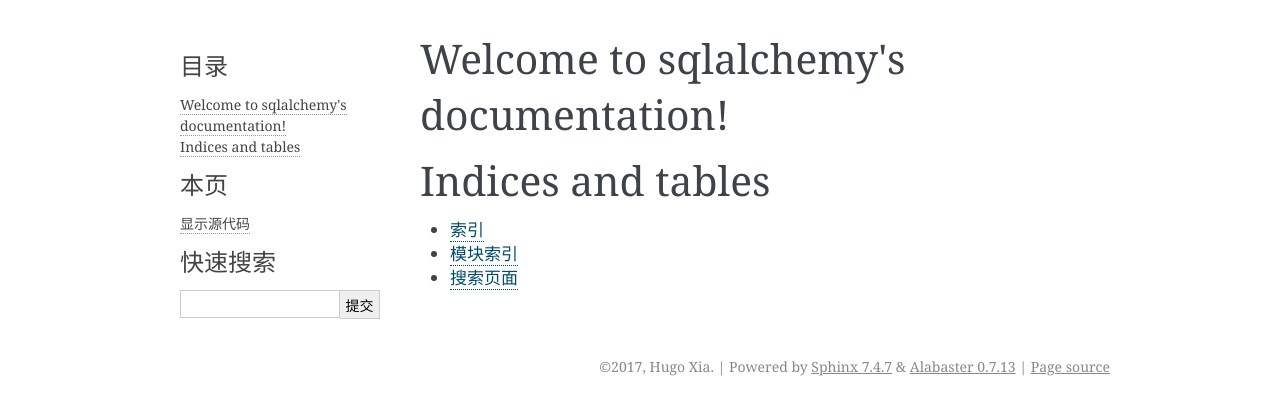
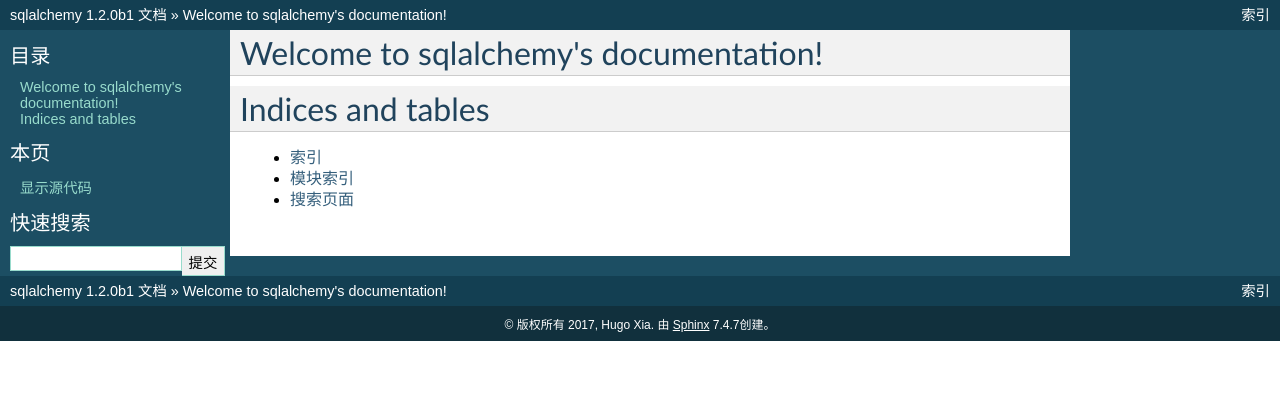
Before and after one commit to hugoxia/sqlalchemy, a Sphinx documentation site: the page built from docs/index.rst, in a window 1280 px wide. Shown: the top 415 px of the page. Built offline with Sphinx 7.4.7, drawn with Linux system fonts in a browser that asks for light colours.

Commit message:
set theme to default

```diff
--- a/docs/conf.py
+++ b/docs/conf.py
@@ -89,8 +89,9 @@
 # The theme to use for HTML and HTML Help pages.  See the documentation for
 # a list of builtin themes.
 #
-html_theme = 'alabaster'
-RTD_NEW_THEME = True
+html_theme = 'default'
+# html_theme = 'alabaster'
+# RTD_NEW_THEME = True
 
 # For more details, to visit
 # http://ericholscher.com/blog/2013/nov/4/new-theme-read-the-docs/#using-it
```
